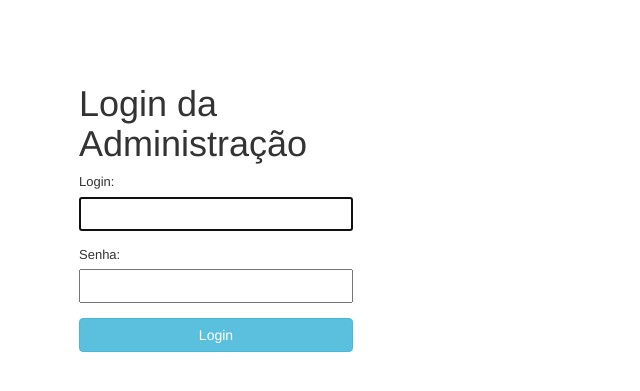
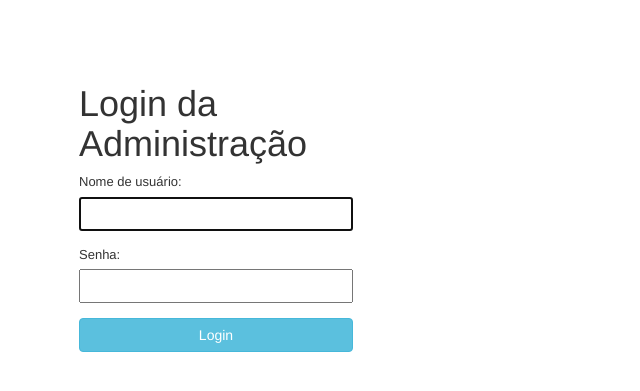
Before and after one commit to luvittor/manyminds, a CodeIgniter app: page /dev/index.php/admin/login in a window 1280 px wide. Shown: the top 391 px of the page, without its empty margins (0-640 px from the left). Run offline with CodeIgniter, Linux system fonts and the light colour scheme.

Commit message:
refatorando o codigo de login via site ao inves de campo "login" agora é "username" verificação em cadeia otimizada para nao ficar fazendo if dentro de if ou if elseif elseif...

```diff
--- a/application/controllers/Admin.php
+++ b/application/controllers/Admin.php
@@ -28,39 +28,47 @@ class Admin extends CI_Controller
 		$data["msg"] = "";
 
 		// validacao de formulario
-		$this->form_validation->set_rules('login', 'Login', 'trim|required|min_length[5]|max_length[10]');
+		$this->form_validation->set_rules('username', 'Nome de usuário', 'trim|required|min_length[5]|max_length[10]');
 		$this->form_validation->set_rules('password', 'Senha', 'required|min_length[6]');
 
-		if ($this->form_validation->run()) {
+		if (!$this->form_validation->run()) {
+			// mostra formulario de login
+			$data["msg"] = validation_errors();
+			$this->load->view('Admin_Login', $data);
+			return;
+		}
+
 		// pega os dados do formulario
-			$login = $this->input->post('login');
+		$username = $this->input->post('username');
 		$password = $this->input->post('password');
 
 		// recupera usuario do banco de dados
-			$usuario = $this->Users_model->getUser($login);
+		$user = $this->Users_model->getUser($username);
 
 		// verifica se usuario existe e se a senha esta correta
-			if (!$usuario) {
+		if (empty($user)) {
 			$data["msg"] = "Login ou Senha Inválidos. Tente Novamente. (2)";
 			$this->load->view('Admin_Login', $data);
-			} elseif (!password_verify($password, $usuario->password)) {
-				// acima verificou se a senha esta correta
+			return;
+		}
+
+		// verifica se a senha esta correta
+		if (!password_verify($password, $user->password)) {
 			$data["msg"] = "Login ou Senha Inválidos. Tente Novamente. (1)";
 			$this->load->view('Admin_Login', $data);
-			} elseif ($usuario->disable) {
-				// acima verificou se o usuario esta desabilitado
+			return;
+		}
+
+		// verifica se o usuario esta desabilitado
+		if ($user->disable) {
 			$data["msg"] = "Usuário desabilitado. Contate o administrador.";
 			$this->load->view('Admin_Login', $data);
-			} else {
+			return;
+		}
+
 		// cria sessao com o usuario logado
-				$this->session->userdata["logged_user"] = $usuario;
+		$this->session->userdata["logged_user"] = $user;
 		redirect("admin", "refresh");
-			}
-		} else {
-			// mostra formulario de login
-			$data["msg"] = validation_errors();
-			$this->load->view('Admin_Login', $data);
-		}
 	}
 
 	public function logged_out()
--- a/application/models/Users_model.php
+++ b/application/models/Users_model.php
@@ -9,9 +9,9 @@ class Users_model extends CI_Model
         parent::__construct();
     }
 
-    public function getUser($login)
+    public function getUser($username)
     {
-        $this->db->where('username', $login);
+        $this->db->where('username', $username);
         $query = $this->db->get('users');
 
         return $query->row();
--- a/application/views/Admin_Login.php
+++ b/application/views/Admin_Login.php
@@ -27,8 +27,8 @@ defined('BASEPATH') or exit('No direct script access allowed');
                 if ($msg) echo "<div class='msg-box'>" . $msg . "</div>";
 
                 echo form_open("admin/login");
-                echo form_label("Login:", "login");
-                echo form_input('login', set_value('login'), array('autofocus' => 'autofocus'));
+                echo form_label("Nome de usuário:", "username");
+                echo form_input('username', set_value('username'), array('autofocus' => 'autofocus'));
                 echo form_label("Senha:", "password");
                 echo form_password('password');
                 echo form_submit("enviar", "Login", array("class" => "btn btn-info"));
```
Lines whose indentation alone changed are shown as unchanged.
